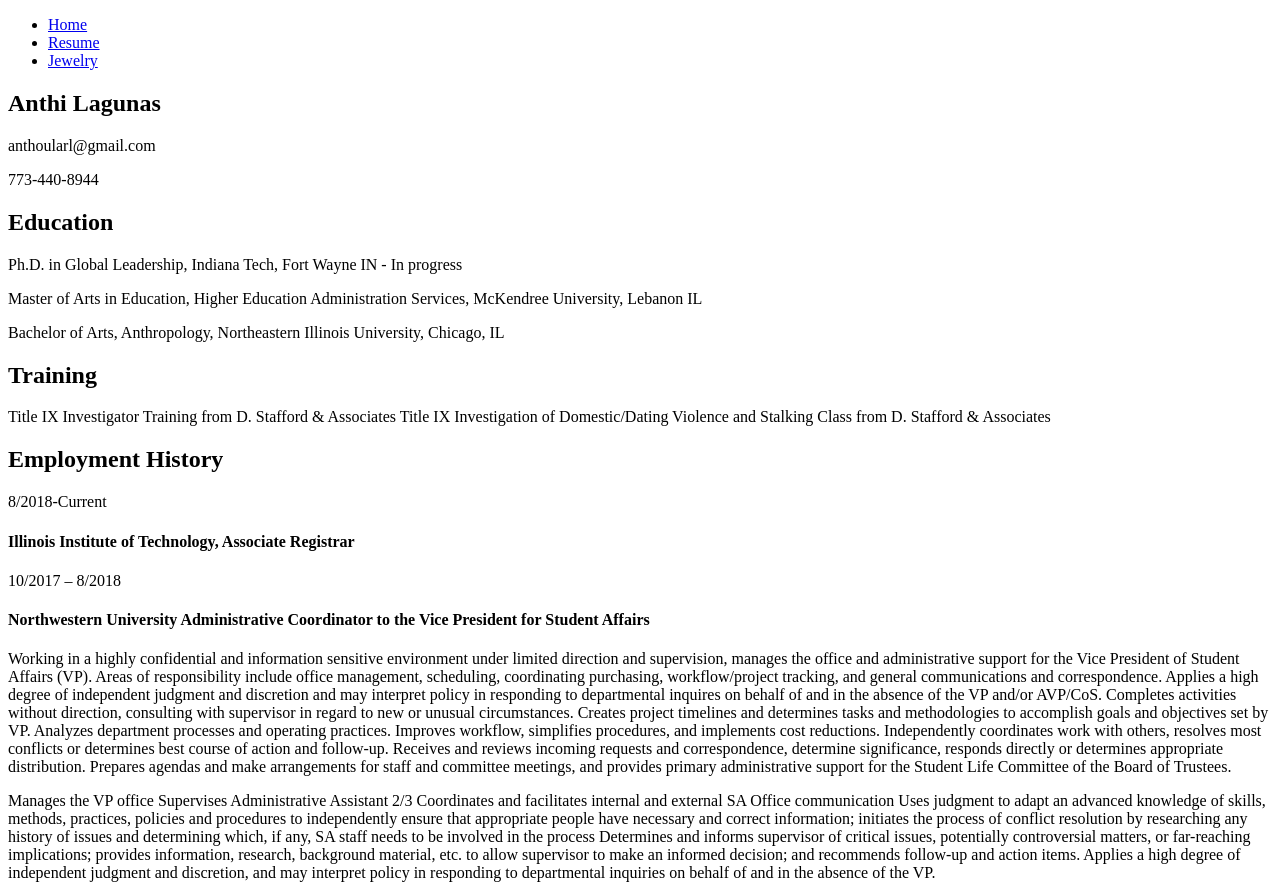
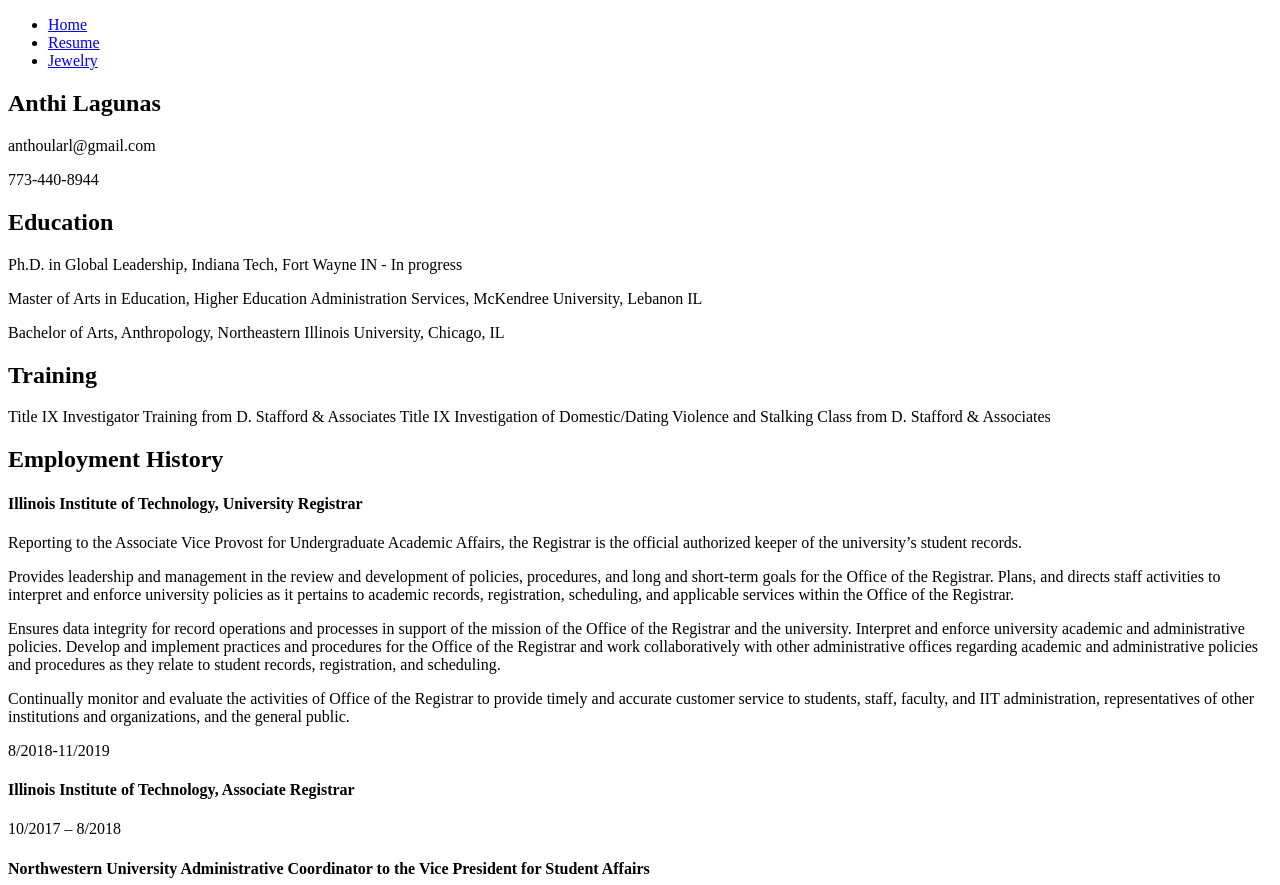
Before and after one commit to apatelidas/ITMD-361-Project-1-, a plain HTML site: page Resume.html in a window 1280 px wide. Shown: the top 885 px of the page. Drawn offline with Linux system fonts and the light colour scheme.

Commit message:
Update Resume.html

```diff
--- a/Resume.html
+++ b/Resume.html
@@ -29,7 +29,14 @@
 		<p>Title IX Investigator Training from D. Stafford & Associates Title IX Investigation of Domestic/Dating Violence and Stalking Class from D. Stafford & Associates</p>
 		<h2>Employment History</h2>
 
-		<p>8/2018-Current</p>
+		<h4>Illinois Institute of Technology, University Registrar</h4>
+		<p>Reporting to the Associate Vice Provost for Undergraduate Academic Affairs, the Registrar is the official authorized keeper of the university’s student records.</p>
+		<p>Provides leadership and management in the review and development of policies, procedures, and long and short-term goals for the Office of the Registrar. Plans, and directs staff activities to interpret and enforce university policies as it pertains to academic records, registration, scheduling, and applicable services within the Office of the Registrar.</p>
+		<p>Ensures data integrity for record operations and processes in support of the mission of the Office of the Registrar and the university. Interpret and enforce university academic and administrative policies. Develop and implement practices and procedures for the Office of the Registrar and work collaboratively with other administrative offices regarding academic and administrative policies and procedures as they relate to student records, registration, and scheduling.</p>
+		<p>Continually monitor and evaluate the activities of Office of the Registrar to provide timely and accurate customer service to students, staff, faculty, and IIT administration, representatives of other institutions and organizations, and the general public. </p>
+
+
+		<p>8/2018-11/2019</p>
 
 		<h4> Illinois Institute of Technology, Associate Registrar</h4>
 
```
